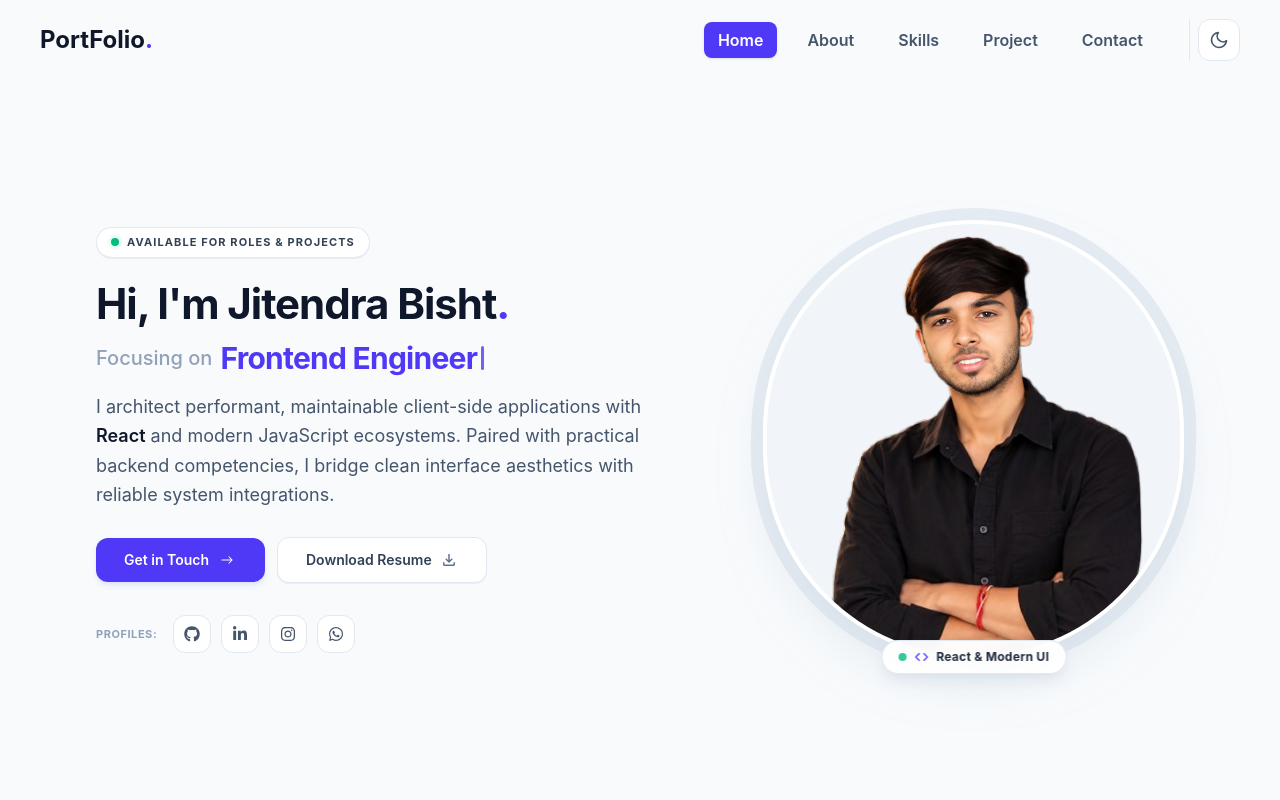
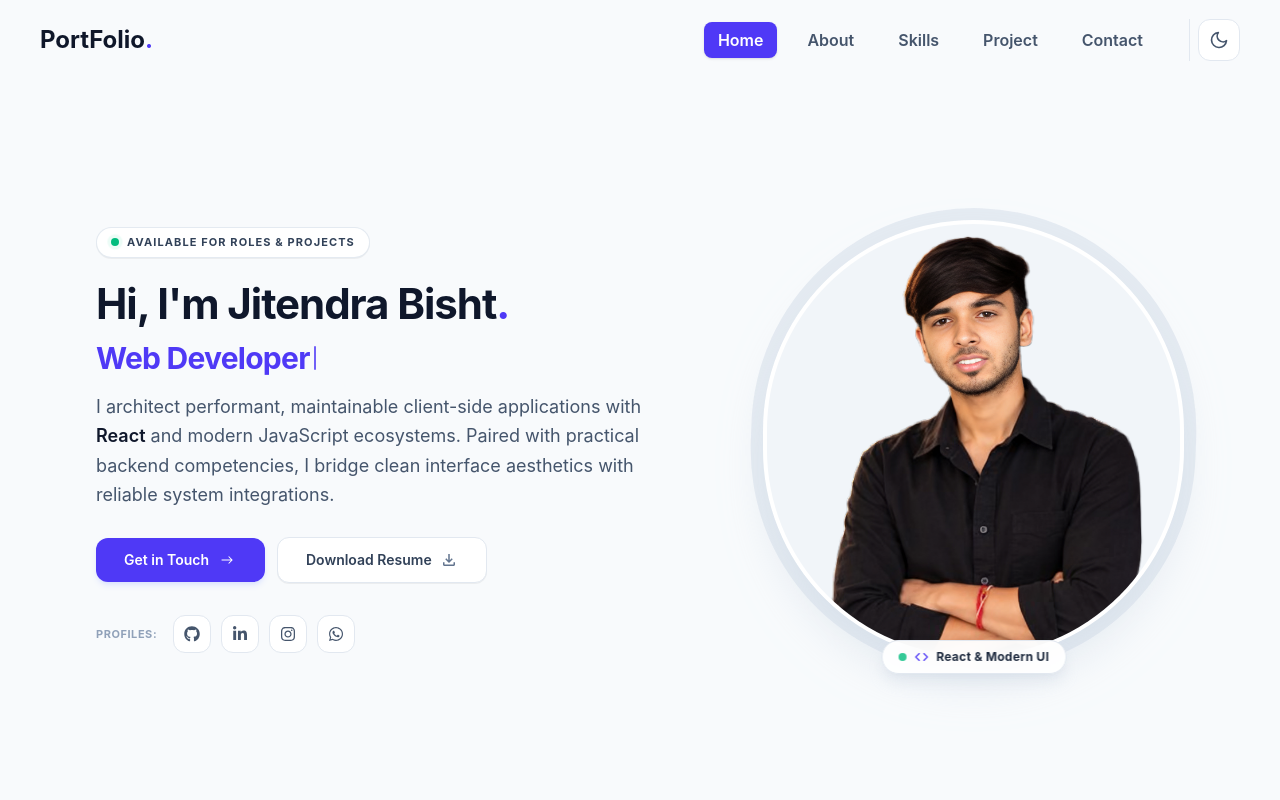
Before and after one commit to nikhilbisht147-ship-it/PortFolio, a React (Vite) app: page / in a window 1280 px wide. Shown: the top 800 px of the page. Built offline with nearby package versions, Linux system fonts and the light colour scheme.

Commit message:
some changes

```diff
--- a/index.html
+++ b/index.html
@@ -2,9 +2,9 @@
 <html lang="en">
   <head>
     <meta charset="UTF-8" />
-    <link rel="icon" type="image/svg+xml" href="/favicon.svg" />
+    <link rel="icon" type="image/svg+xml" href="/public/icon2.png" />
     <meta name="viewport" content="width=device-width, initial-scale=1.0" />
-    <title>portfolio-website</title>
+    <title>Jitendra Bisht - Web Portfolio</title>
   </head>
   <body>
     <div id="root"></div>
--- a/src/App.jsx
+++ b/src/App.jsx
@@ -6,7 +6,7 @@ import Home from './Components/Home'
 
 function App() {
   return (
-    <div className="bg-[#F8FAFC] dark:bg-[#0B0F17] text-slate-900 dark:text-slate-100 min-h-screen transition-colors duration-300">
+    <div className="bg-[#F8FAFC] dark:bg-[#0B0F17] text-slate-900 dark:text-slate-100 min-h-screen transition-colors duration-300 ">
       <Navbar />
       <Home/>
 
--- a/src/Components/About.jsx
+++ b/src/Components/About.jsx
@@ -28,7 +28,7 @@ const About = () => {
               I am a <strong className="text-slate-900 dark:text-white font-bold">Full Stack Developer</strong> specializing in the MERN stack (React, Node.js, Express, MongoDB) with a focus on creating responsive, performant, and intuitive digital experiences.
             </p>
             <p>
-              Coming from a non-IT background, my journey into technology was driven by pure curiosity and a love for building things from scratch. Transitioning into software engineering taught me how to learn rapidly, break down complex architectures, and approach problems with fresh perspective and discipline.
+            As a self-taught developer, I learned early on how to break down complex architectures, pick up new technologies fast, and solve real-world problems with discipline.
             </p>
             <p>
               Whether designing clean client-side interfaces or architecting RESTful APIs and databases, I strive to write readable, maintainable code that delivers real-world value.
--- a/src/Components/ContactMe.jsx
+++ b/src/Components/ContactMe.jsx
@@ -124,10 +124,7 @@ const ContactMe = () => {
             </div>
 
             <div className="pt-8 mt-8 border-t border-slate-800/80">
-              <span className="text-xs text-slate-400 flex items-center gap-2">
-                <span className="w-1.5 h-1.5 rounded-full bg-emerald-400 animate-pulse"></span>
-                Based in India • Open to remote roles worldwide
-              </span>
+
             </div>
           </div>
 
@@ -162,7 +159,7 @@ const ContactMe = () => {
                   name="name"
                   type="text"
                   required
-                  placeholder="Jane Doe"
+                  placeholder="Your name"
                   className="w-full px-4 py-3 text-sm text-slate-900 dark:text-white bg-slate-50 dark:bg-slate-800/70 border border-slate-200 dark:border-slate-700/80 rounded-xl focus:outline-none focus:bg-white dark:focus:bg-slate-800 focus:border-indigo-500 dark:focus:border-indigo-400 focus:ring-4 focus:ring-indigo-500/10 placeholder-slate-400 dark:placeholder-slate-500 transition-all duration-200"
                 />
               </div>
@@ -176,7 +173,7 @@ const ContactMe = () => {
                   name="email"
                   type="email"
                   required
-                  placeholder="jane@example.com"
+                  placeholder="you@example.com"
                   className="w-full px-4 py-3 text-sm text-slate-900 dark:text-white bg-slate-50 dark:bg-slate-800/70 border border-slate-200 dark:border-slate-700/80 rounded-xl focus:outline-none focus:bg-white dark:focus:bg-slate-800 focus:border-indigo-500 dark:focus:border-indigo-400 focus:ring-4 focus:ring-indigo-500/10 placeholder-slate-400 dark:placeholder-slate-500 transition-all duration-200"
                 />
               </div>
--- a/src/Components/Footer.jsx
+++ b/src/Components/Footer.jsx
@@ -8,13 +8,13 @@ const Footer = () => {
   }
 
   return (
-    <footer className="bg-slate-900 border-t border-slate-800 py-12 text-slate-400">
-      <div className="max-w-6xl mx-auto px-6 lg:px-8 flex flex-col sm:flex-row items-center justify-between gap-6">
+    <footer className="bg-slate-900 border-t mb-0 border-slate-800 py-12 text-slate-400">
+      <div className="max-w-6xl mx-auto px-6  lg:px-8 flex flex-col sm:flex-row items-center justify-between gap-6">
 
         {/* Brand / Copyright */}
         <div className="text-center sm:text-left">
           <p className="text-sm text-slate-300 font-medium">
-            Designed & Built by <span className="text-white font-semibold">Nikhil Bisht</span>
+            Designed & Built by <span className="text-white font-semibold">Jitendra Bisht</span>
           </p>
           <p className="text-xs text-slate-500 mt-1">
             © {new Date().getFullYear()} All rights reserved.
--- a/src/Components/Hero.jsx
+++ b/src/Components/Hero.jsx
@@ -8,8 +8,8 @@ import resume from '../../public/resume.pdf'
 
 const roles = [
   'React Developer',
-  'Frontend Engineer',
-  'Full-Stack Capable',
+  'Web Developer',
+  'MERN-Stack Developer',
   'Problem Solver'
 ]
 
@@ -98,9 +98,7 @@ const Hero = () => {
 
             {/* Dynamic Typing Role */}
             <div className="mt-2.5 flex items-center justify-center lg:justify-start gap-2 h-9">
-              <span className="text-lg sm:text-xl font-medium text-slate-400 dark:text-slate-500">
-                Focusing on
-              </span>
+
               <span className="text-xl sm:text-2xl lg:text-3xl font-bold text-indigo-600 dark:text-indigo-400 tracking-tight transition-colors duration-300">
                 {currentText}
               </span>
@@ -169,7 +167,7 @@ const Hero = () => {
               </a>
 
               <a
-                href="https://wa.me/qr/45WRQDHRYUJID1"
+                href="https://wa.me/917467809598?text=Hi%20Jitendra,%20I%20saw%20your%20portfolio%20and%20would%20like%20to%20talk."
                 target="_blank"
                 rel="noopener noreferrer"
                 aria-label="WhatsApp Chat"
--- a/src/Components/Projects.jsx
+++ b/src/Components/Projects.jsx
@@ -12,9 +12,9 @@ const projects = [
     id: 1,
     img: grocefy,
     name: 'Grocify',
-    category: 'Full Stack App',
+    category: 'React App',
     para: "An agricultural portal offering real-time mandi prices, localized weather forecasts, and government scheme updates to help farmers make data-driven decisions.",
-    stack: ['React', 'Node.js', 'Express', 'MongoDB', 'Tailwind CSS'],
+    stack: ['React', 'JavaScript', 'Tailwind CSS'],
     githubLink: 'https://github.com/nikhilbisht147-ship-it/Grocify-website.git',
     liveLink: 'https://grocify-website.onrender.com',
   },
@@ -24,7 +24,7 @@ const projects = [
     name: 'Fitness Freak',
     category: 'Frontend Web App',
     para: "A high-conversion landing page featuring dynamic class schedules, interactive membership calculators, and a seamless trainer booking UI.",
-    stack: ['React', 'Tailwind CSS', 'JavaScript'],
+    stack: ['Html', 'CSS', 'Bootstarp'],
     githubLink: 'https://github.com/nikhilbisht147-ship-it/Fitness-Freak.git',
     liveLink: 'https://fitness-freak-mocha.vercel.app/',
   },
--- a/src/index.css
+++ b/src/index.css
@@ -1,7 +1,23 @@
 @import "tailwindcss";
-html{
-    scroll-behavior: smooth;
+
+@custom-variant dark (&:where(.dark, .dark *));
+
+*,
+*::before,
+*::after {
+  box-sizing: border-box;
 }
 
-/* Add this line right below the import: */
-@custom-variant dark (&:where(.dark, .dark *));
+html,
+body {
+  margin: 0;
+  padding: 0;
+  height: 100%;
+  background-color: #0b0f17; /* Matches your dark theme */
+}
+
+#root {
+  min-height: 100vh;
+  display: flex;
+  flex-direction: column;
+}
```
Also changed, not shown: public/icon2.png (added).
